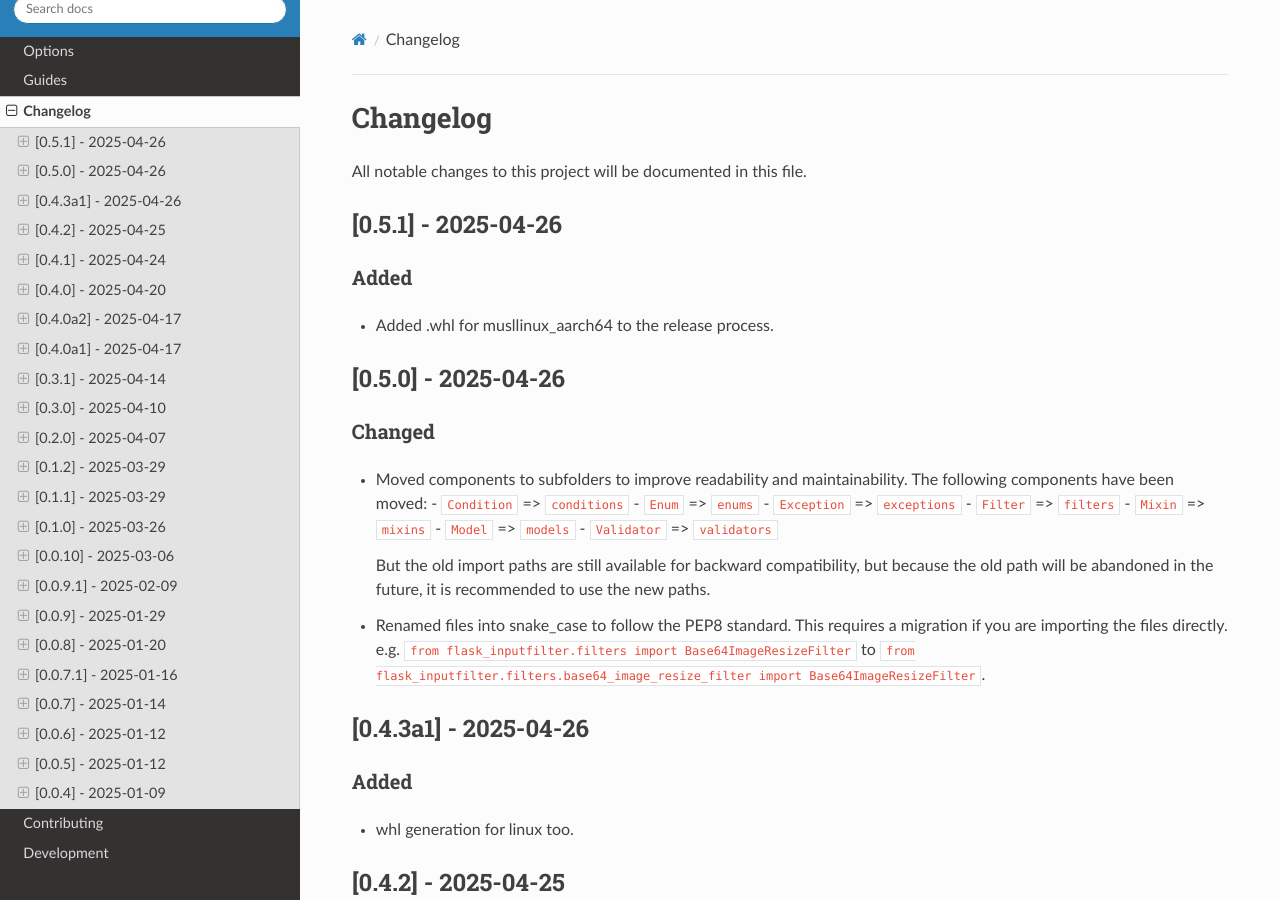
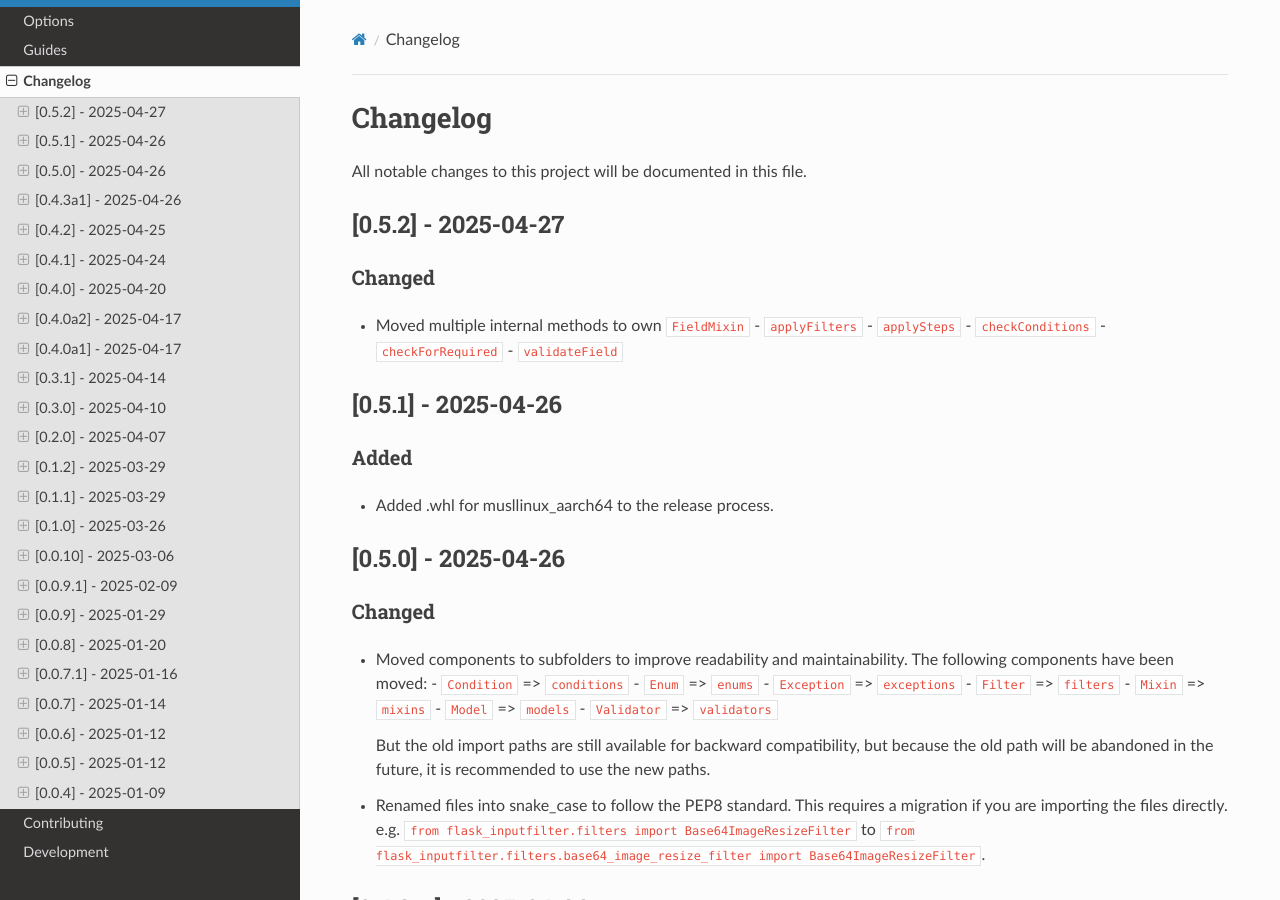
Before and after one commit to LeanderCS/flask-inputfilter, a Sphinx documentation site: the page built from docs/source/changelog.rst, in a window 1280 px wide and 900 px high. Built offline with Sphinx 7.4.7 and the Read the Docs theme 3.1.0, drawn with Linux system fonts in a browser that asks for light colours.

Commit message:
45 | Move more static methods outside of InputFilter class

```diff
--- a/docs/source/changelog.rst
+++ b/docs/source/changelog.rst
@@ -2,6 +2,19 @@
 =========
 
 All notable changes to this project will be documented in this file.
+
+[0.5.2] - 2025-04-27
+--------------------
+
+Changed
+^^^^^^^
+- Moved multiple internal methods to own ``FieldMixin``
+  - ``applyFilters``
+  - ``applySteps``
+  - ``checkConditions``
+  - ``checkForRequired``
+  - ``validateField``
+
 
 [0.5.1] - 2025-04-26
 --------------------
--- a/docs/source/conf.py
+++ b/docs/source/conf.py
@@ -1,7 +1,7 @@
 project = "flask-inputfilter"
 copyright = "2025, Leander Cain Slotosch"
 author = "Leander Cain Slotosch"
-release = "0.5.1"
+release = "0.5.2"
 
 extensions = ["sphinx_rtd_theme", "sphinx_design"]
 
--- a/pyproject.toml
+++ b/pyproject.toml
@@ -4,7 +4,7 @@
 
 [project]
 name = "flask_inputfilter"
-version = "0.5.1"
+version = "0.5.2"
 description = "A library to easily filter and validate input data in Flask applications"
 readme = "README.rst"
 requires-python = ">=3.7"
--- a/setup.py
+++ b/setup.py
@@ -8,6 +8,7 @@
 
     pyx_modules = [
         "flask_inputfilter.mixins._external_api_mixin",
+        "flask_inputfilter.mixins._field_mixin",
         "flask_inputfilter.models._field_model",
         "flask_inputfilter._input_filter",
     ]
```
Also changed, not shown: 9 other files.
